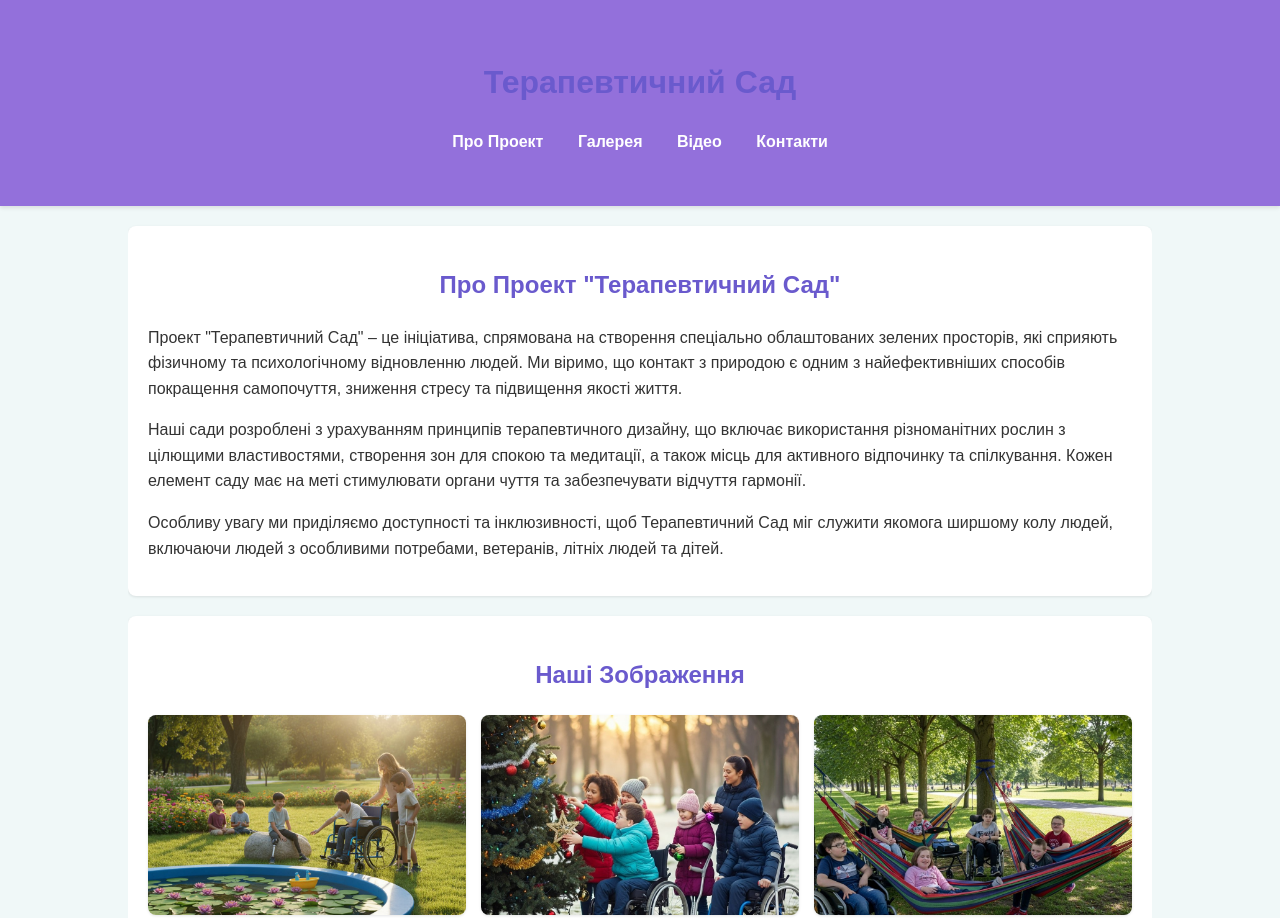
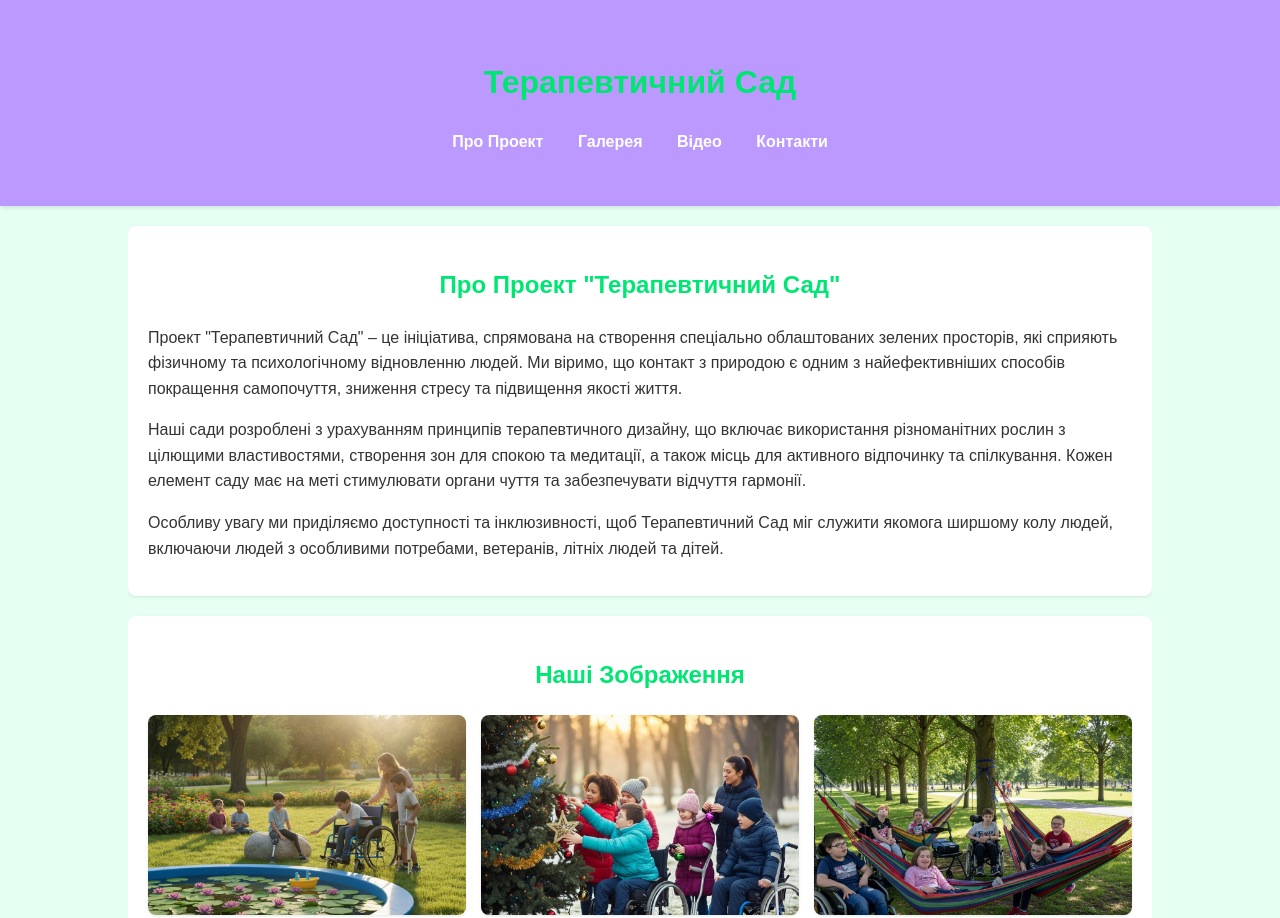
Before and after one commit to Augurrey/therapygarden, a plain HTML site: page docs/index.html in a window 1280 px wide. Shown: the top 918 px of the page. Drawn offline with Linux system fonts and the light colour scheme.

Commit message:
Color changes

```diff
--- a/docs/index.html
+++ b/docs/index.html
@@ -10,11 +10,11 @@
             line-height: 1.6;
             margin: 0;
             padding: 0;
-            background-color: #f0f8f8; /* Дуже світлий зеленуватий */
+            background-color: #e6fff3;
             color: #333;
         }
         header {
-            background-color: #9370db; /* Середній лавандовий */
+            background-color: #bb99ff;
             color: white;
             padding: 1rem 0;
             text-align: center;
@@ -40,7 +40,7 @@
             padding: 20px 0;
         }
         h1, h2 {
-            color: #6a5acd; /* Більш насичений лавандовий */
+            color: #00e673;
             text-align: center;
             margin-bottom: 20px;
         }
@@ -86,7 +86,7 @@
             border-radius: 8px;
         }
         footer {
-            background-color: #6b8e23; /* Оливково-зелений */
+            background-color: #9966ff;
             color: white;
             text-align: center;
             padding: 1rem 0;
```
